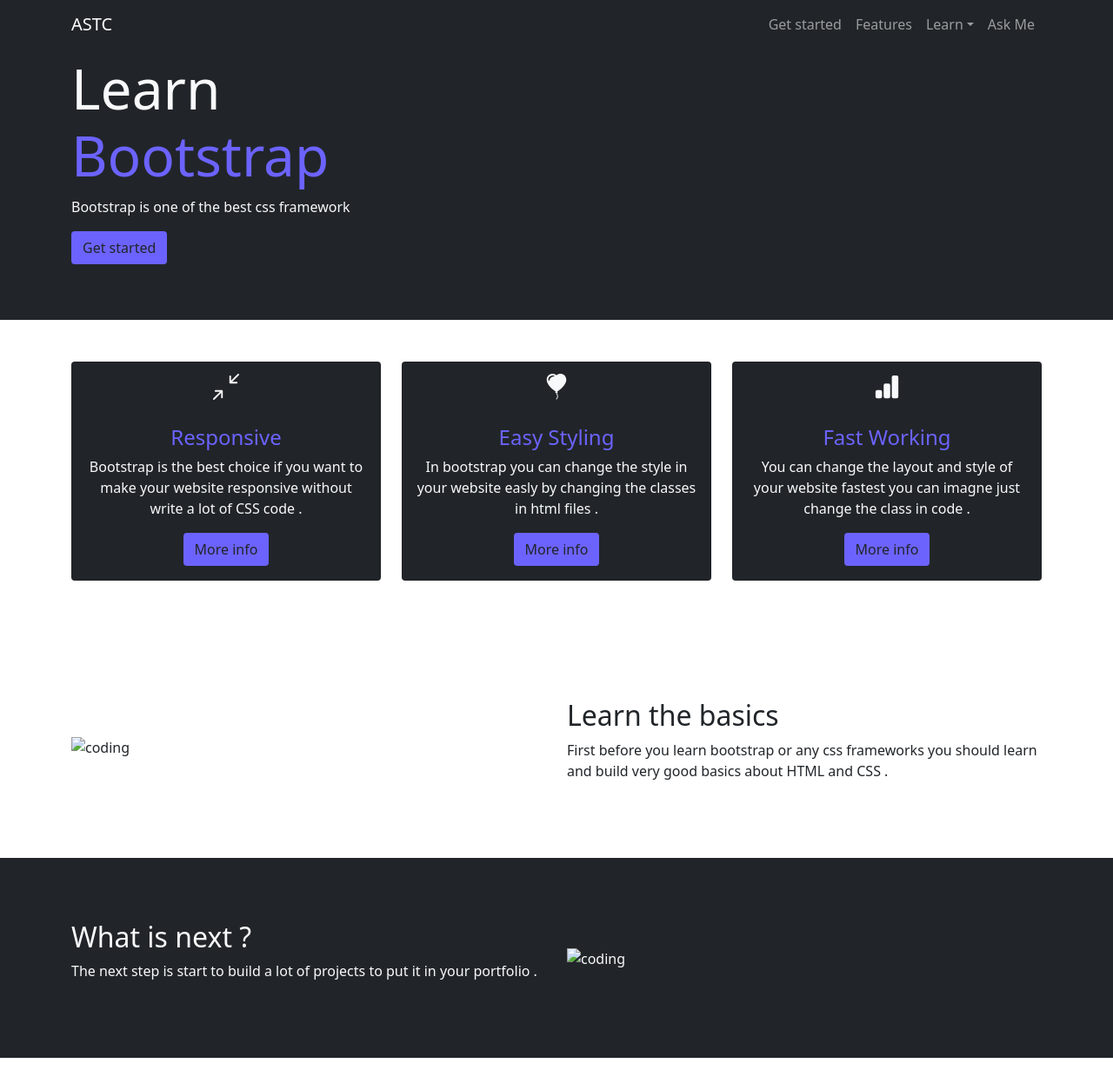
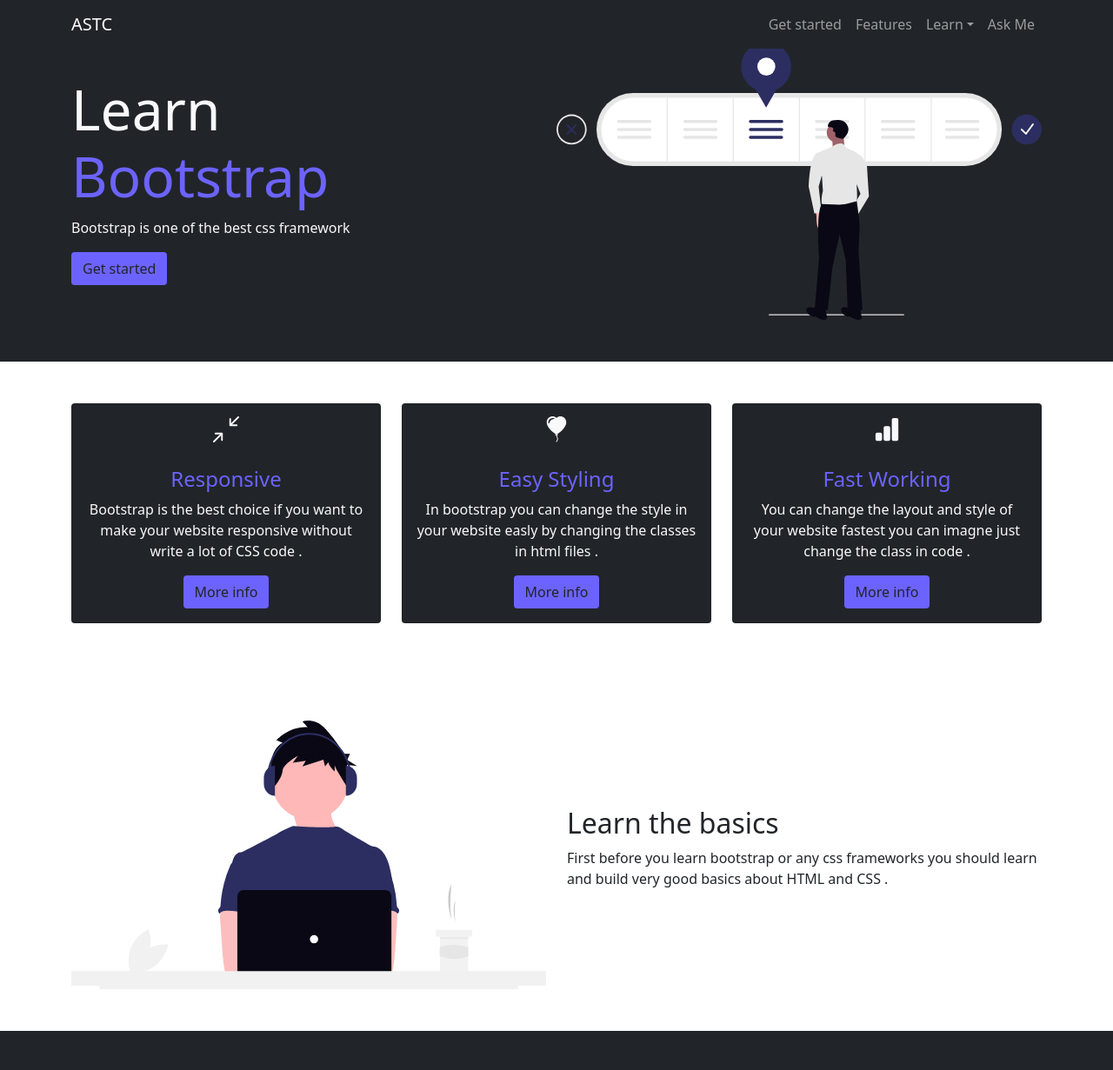
Before and after one commit to zezo-coder-dev/bootstrap-website-1, a plain HTML site: page index.html in a window 1280 px wide. Shown: the top 1231 px of the page at 87% size. Drawn offline with nearby package versions, Linux system fonts and the light colour scheme.

Commit message:
The imgs in the website are added

```diff
--- a/index.html
+++ b/index.html
@@ -79,7 +79,7 @@
 						class="btn">Get started</button>
 					</div>
 					<img
-					src="../img/title-img.svg"
+					src="img/title-img.svg"
 					alt=""
 					class="d-none d-sm-block img-fluid w-50"
 					style="margin-left: 200px;"
@@ -165,7 +165,7 @@
 				class="row align-items-center justify-content-center"
 				>
 					<div class="col-md">
-						<img src="../img/coding.svg" alt="coding" class="img-fluid" />
+						<img src="img/coding.svg" alt="coding" class="img-fluid" />
 					</div>
 					<div class="col-md py-4">
 						<h2>Learn the basics</h2>
@@ -185,7 +185,7 @@
 					class="row align-items-center justify-content-center flex-row-reverse"
 				>
 					<div class="col-md">
-						<img src="../img/next.svg" alt="coding" class="img-fluid" />
+						<img src="img/next.svg" alt="coding" class="img-fluid" />
 					</div>
 					<div class="col-md py-4">
 						<h2>What is next ?</h2>
```
Also changed, not shown: img/coding.svg (added), img/hero-img.svg (added), img/next.svg (added), img/title-img.svg (added).
